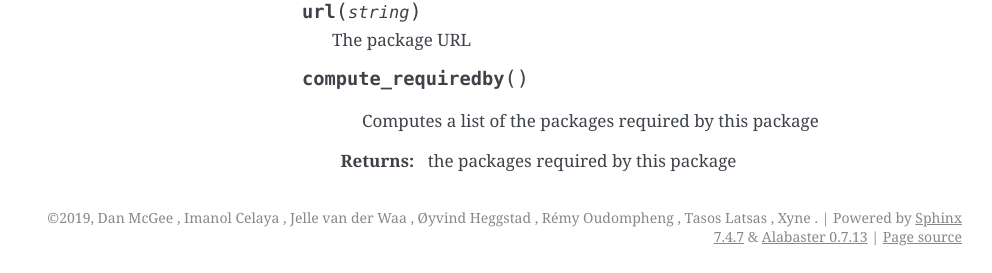
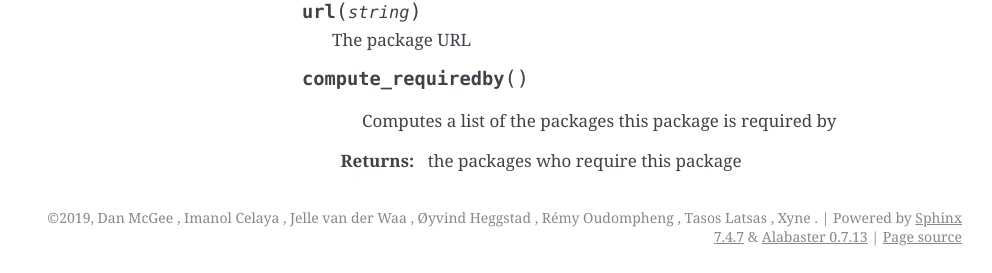
Before and after one commit to archlinux/pyalpm, a Sphinx documentation site: the page built from doc/pyalpm/Package.rst, in a window 1280 px wide. Shown: the part 1718-1991 px from the top of the page, without its empty margins (148-1140 px from the left). Built offline with Sphinx 7.4.7, drawn with Linux system fonts in a browser that asks for light colours; formulas are drawn with MathJax 3.

Commit message:
fix documentation of compute_requiredby()

```diff
--- a/doc/pyalpm/Package.rst
+++ b/doc/pyalpm/Package.rst
@@ -105,6 +105,6 @@ Packages
 
    .. py:method:: compute_requiredby()
 
-      Computes a list of the packages required by this package
+      Computes a list of the packages this package is required by
 
-     :returns: the packages required by this package
+     :returns: the packages who require this package
```
